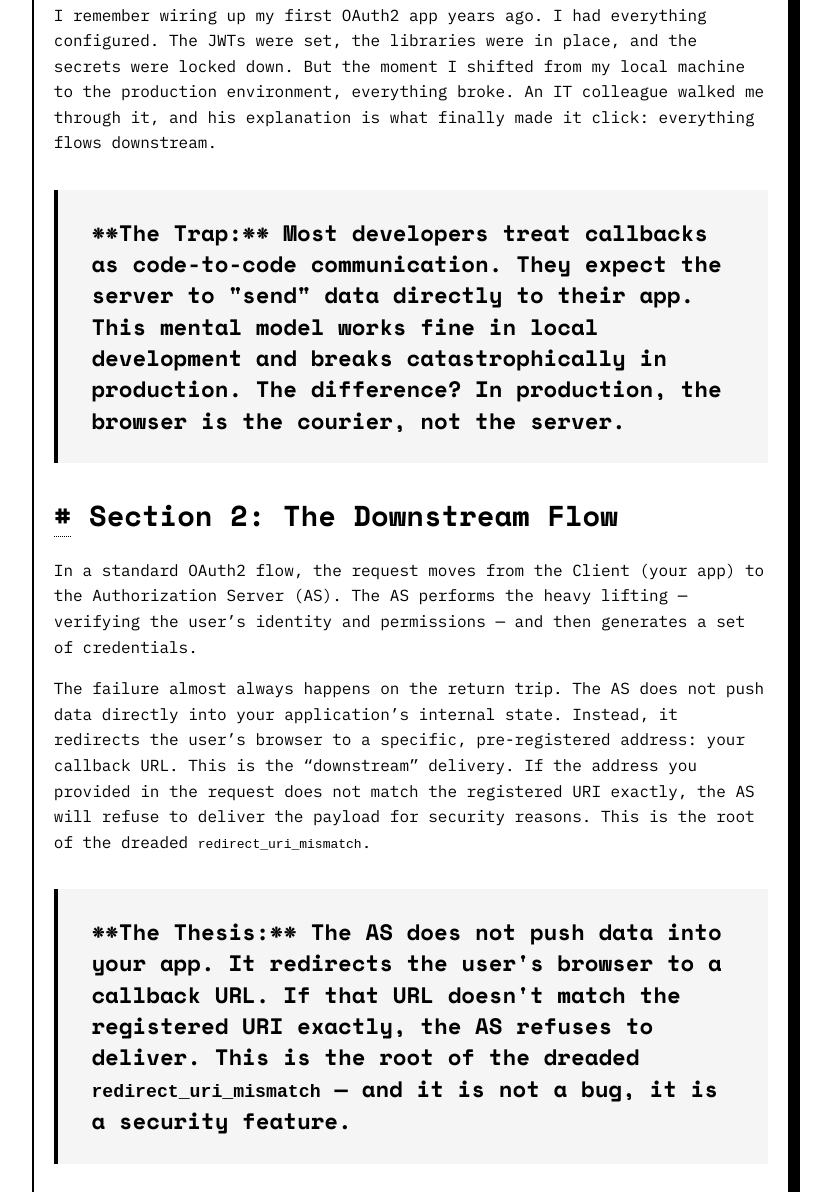
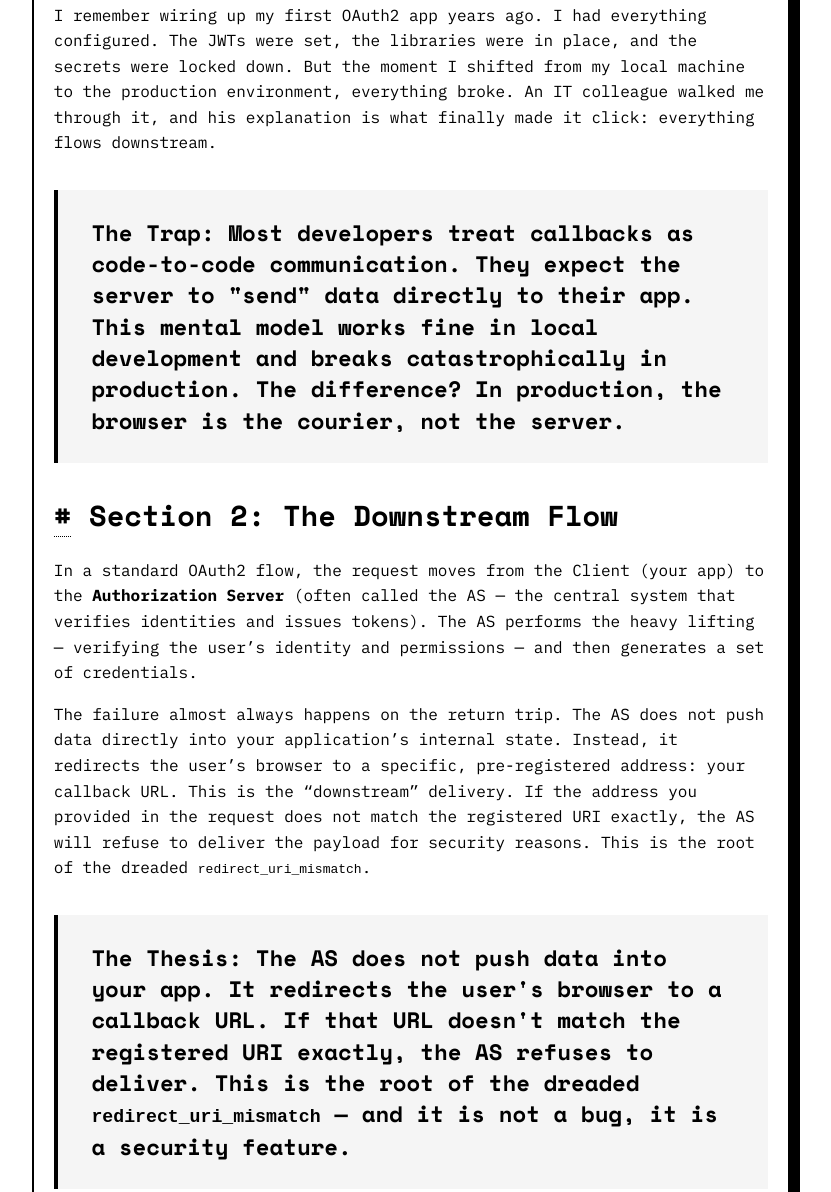
Before and after one commit to samrocksc/radjokes, an Eleventy site: page src/blog/ciam-callback-downstream.md in a window 1280 px wide. Shown: the part 1132-2324 px from the top of the page, without its empty margins (229-1060 px from the left). Built offline with nearby package versions, Linux system fonts and the light colour scheme; Eleventy itself is replaced by a stand-in of ours; files that its build step writes are made by us from their sources.

Commit message:
fix: replace markdown bold with HTML strong in callouts, clarify AS term

```diff
--- a/src/blog/ciam-callback-downstream.md
+++ b/src/blog/ciam-callback-downstream.md
@@ -17,7 +17,7 @@ The Callback Paradox is a rite of passage for anyone working in Customer Identit
 Most of us are taught to think of callbacks as simple functions that run after another piece of code. In CIAM, a callback is a journey.
 
 <div class="callout">
-**The Thesis:** In CIAM, a callback is not a function — it is a journey. The authentication server does not push data into your app. It redirects the user's browser to a pre-registered address. That redirect is the handshake. If you do not understand this directional flow, you will never debug a failed integration.
+<strong>The Thesis:</strong> In CIAM, a callback is not a function — it is a journey. The authentication server does not push data into your app. It redirects the user's browser to a pre-registered address. That redirect is the handshake. If you do not understand this directional flow, you will never debug a failed integration.
 </div>
 
 To visualize this, imagine CIAM security as a multi-story building. The different environments — your website, the authentication server, and third-party providers — are the floors. The callbacks are the stairwells. They are the only way to move a user between these levels of trust. If a stairwell is unsecured or leads to the wrong floor, the integrity of the entire building is compromised.
@@ -25,17 +25,17 @@ To visualize this, imagine CIAM security as a multi-story building. The differen
 I remember wiring up my first OAuth2 app years ago. I had everything configured. The JWTs were set, the libraries were in place, and the secrets were locked down. But the moment I shifted from my local machine to the production environment, everything broke. An IT colleague walked me through it, and his explanation is what finally made it click: everything flows downstream.
 
 <div class="callout">
-**The Trap:** Most developers treat callbacks as code-to-code communication. They expect the server to "send" data directly to their app. This mental model works fine in local development and breaks catastrophically in production. The difference? In production, the browser is the courier, not the server.
+<strong>The Trap:</strong> Most developers treat callbacks as code-to-code communication. They expect the server to "send" data directly to their app. This mental model works fine in local development and breaks catastrophically in production. The difference? In production, the browser is the courier, not the server.
 </div>
 
 ## Section 2: The Downstream Flow
 
-In a standard OAuth2 flow, the request moves from the Client (your app) to the Authorization Server (AS). The AS performs the heavy lifting — verifying the user's identity and permissions — and then generates a set of credentials.
+In a standard OAuth2 flow, the request moves from the Client (your app) to the **Authorization Server** (often called the AS — the central system that verifies identities and issues tokens). The AS performs the heavy lifting — verifying the user's identity and permissions — and then generates a set of credentials.
 
 The failure almost always happens on the return trip. The AS does not push data directly into your application's internal state. Instead, it redirects the user's browser to a specific, pre-registered address: your callback URL. This is the "downstream" delivery. If the address you provided in the request does not match the registered URI exactly, the AS will refuse to deliver the payload for security reasons. This is the root of the dreaded `redirect_uri_mismatch`.
 
 <div class="callout">
-**The Thesis:** The AS does not push data into your app. It redirects the user's browser to a callback URL. If that URL doesn't match the registered URI exactly, the AS refuses to deliver. This is the root of the dreaded <code>redirect_uri_mismatch</code> — and it is not a bug, it is a security feature.
+<strong>The Thesis:</strong> The AS does not push data into your app. It redirects the user's browser to a callback URL. If that URL doesn't match the registered URI exactly, the AS refuses to deliver. This is the root of the dreaded <code>redirect_uri_mismatch</code> — and it is not a bug, it is a security feature.
 </div>
 
 CIAM is essentially a stack of trust layers. You have the user's device handling biometrics or passwords, the Authorization Server acting as the source of truth, and the application acting as the consumer. OAuth2 and OIDC act as the normalization layer between these worlds. They translate a trust signal, like a successful password check, into a standardized token that the application can understand without ever needing to see the user's password.
@@ -69,11 +69,11 @@ You cannot open the door with a ticket. An authorization code must be exchanged
 This is where the distinction between OAuth2 and OIDC becomes vital. OAuth2 was built for authorization, not authentication. It was designed to give a service a key to your data, not to prove who you are. OIDC was added later to fix this, introducing the ID Token so we could finally have a standardized way to do Single Sign-On. When the payload looks wrong, it is often because you are treating an OAuth2 token as an OIDC identity.
 
 <div class="callout">
-**The Thesis:** OAuth2 gives a service a key to your data. OIDC proves who you are. When the payload looks wrong, you are probably treating an OAuth2 token as an OIDC identity. These are not interchangeable — they serve fundamentally different purposes.
+<strong>The Thesis:</strong> OAuth2 gives a service a key to your data. OIDC proves who you are. When the payload looks wrong, you are probably treating an OAuth2 token as an OIDC identity. These are not interchangeable — they serve fundamentally different purposes.
 </div>
 
 Identity is not a linear line. It is a series of hand-offs. When you feel the friction of a failing flow, stop looking at the code for a second and look at the map. Determine the sender, the station, and the payload. Once you see the downstream flow, the invisible handshake becomes visible.
 
 <div class="callout">
-**The Takeaway:** Stop debugging the code and start debugging the direction. Every CIAM failure I have ever seen traces back to someone misunderstanding which way the data flows. Master the direction, and the handshake reveals itself.
+<strong>The Takeaway:</strong> Stop debugging the code and start debugging the direction. Every CIAM failure I have ever seen traces back to someone misunderstanding which way the data flows. Master the direction, and the handshake reveals itself.
 </div>
```
